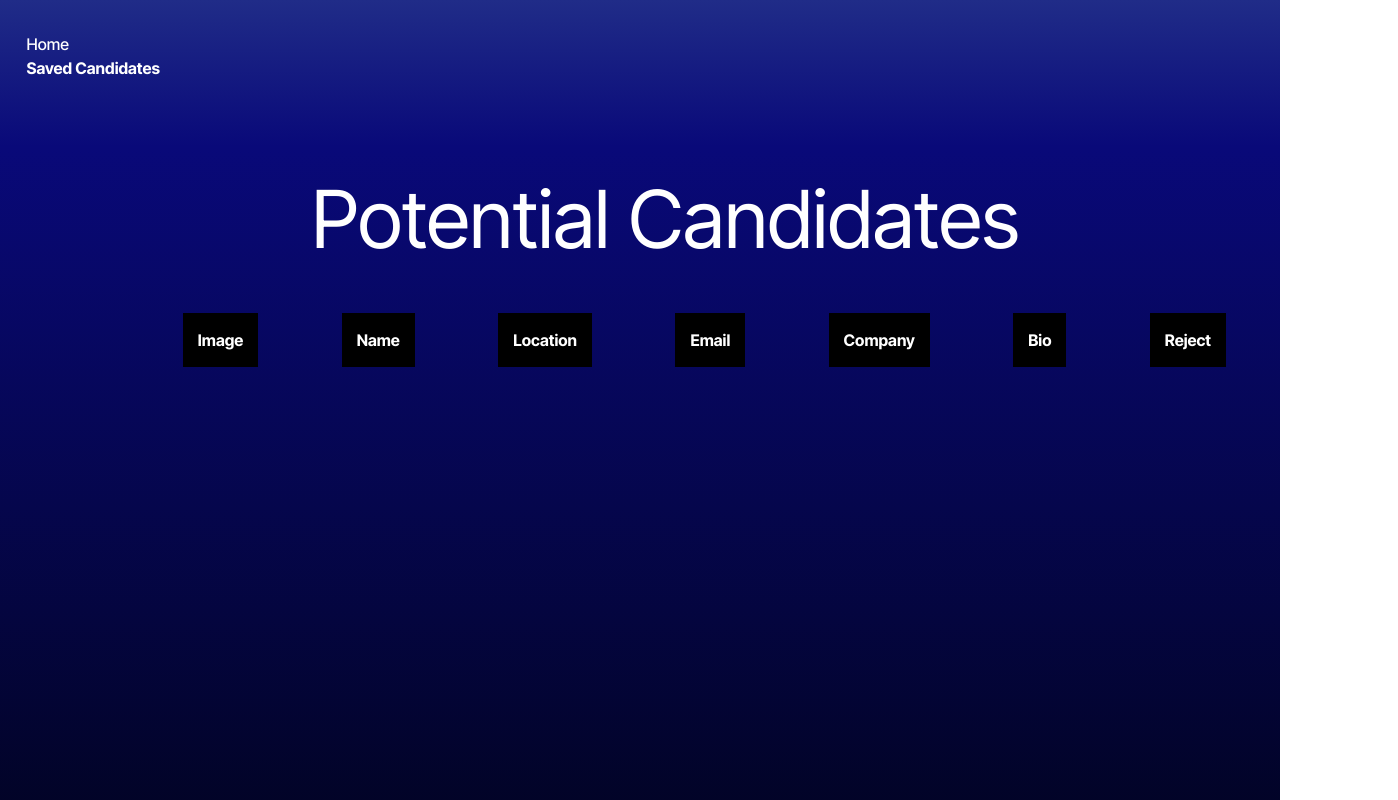
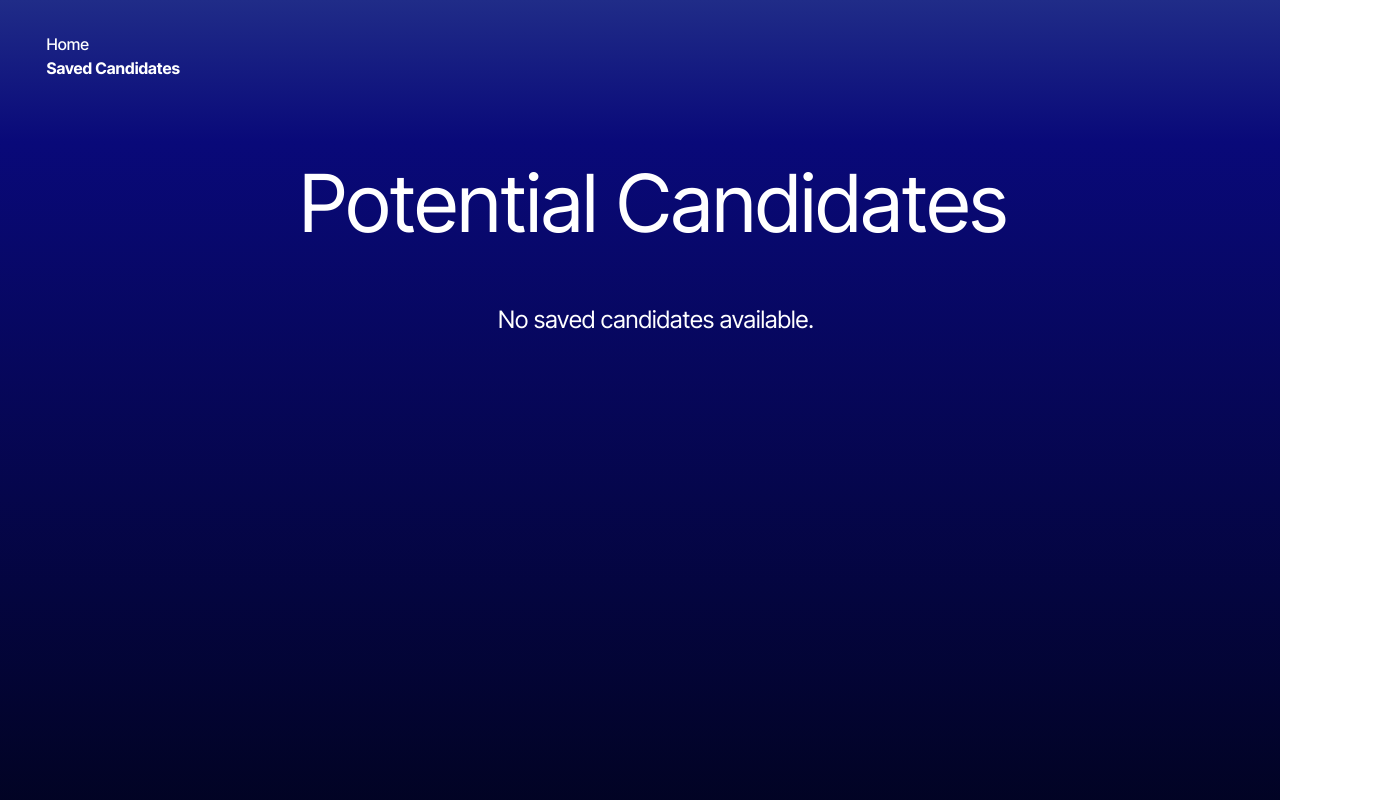
Before and after one commit to TheReal4m4d3u5/candidateSearch, a React (Vite) app: page /saved in a window 1280 px wide. Shown: the top 800 px of the page, 1398 px wide, since content can reach past the window. Built offline with nearby package versions, Linux system fonts and the light colour scheme.

Commit message:
updated no saved candidates

```diff
--- a/src/App.tsx
+++ b/src/App.tsx
@@ -5,7 +5,7 @@ function App() {
   return (
     <>
       <Nav /> {/* Render the navigation component */}
-      <main  style={{ padding: '2em', display: 'flex', flexDirection: 'column', alignItems: 'center' }}>
+      <main  style={{ padding: '1em', display: 'flex', flexDirection: 'column', alignItems: 'center' }}>
         <Outlet /> {/* This is where the matched child route will be rendered */}
       </main>
       <footer>
--- a/src/api/API.tsx
+++ b/src/api/API.tsx
@@ -25,7 +25,7 @@ const searchGithub = async (): Promise<Candidate[]> => {
 
     return data;
   } catch (err) {
-    // console.log('an error occurred', err);
+     console.log('an error occurred', err);
     return [];
   }
 };
--- a/src/pages/CandidateSearch.tsx
+++ b/src/pages/CandidateSearch.tsx
@@ -85,7 +85,7 @@ const CandidateSearch: React.FC = () => {
         {(candidates.length > 0 && candidates.length -1 !== candidateIndex) ? (
           <CandidateCard candidate={candidates[candidateIndex]} addToCanidateList={addToCanidateList} removeFromCanidates={removeFromCanidates}></CandidateCard>
         ) : (
-          <p>No candidates found.</p>
+          <p>No Events found.</p>
         )}
       </div>
     </div>
--- a/src/pages/SavedCandidates.tsx
+++ b/src/pages/SavedCandidates.tsx
@@ -1,5 +1,6 @@
 import React, { useEffect, useState } from 'react';
 import { Candidate } from '../interfaces/Candidate.interface.ts';
+import '../styles/styles.css';
 
 const SavedCandidates: React.FC = () => {
   const [savedCandidates, setSavedCandidates] = useState<Candidate[]>([]);
@@ -24,6 +25,11 @@ const SavedCandidates: React.FC = () => {
 
     <div>
       <div className='pcHeader'>Potential Candidates</div>
+
+      {savedCandidates.length === 0 ? (
+        <p className='noSavedCandidates'>No saved candidates available.</p>
+      ) : (
+
       <table>
         <tbody>
           <thead>
@@ -37,6 +43,8 @@ const SavedCandidates: React.FC = () => {
               <th className='headerReject'>Reject</th>
             </tr>
           </thead>
+
+
 
           {savedCandidates.map(candidate => (
             <div className="savedCandidate" key={candidate.login}>
@@ -84,6 +92,7 @@ const SavedCandidates: React.FC = () => {
           ))}
         </tbody>
       </table>
+      )}
     </div>
   );
 };
--- a/src/styles/styles.css
+++ b/src/styles/styles.css
@@ -252,6 +252,18 @@
 
 
 
+.noSavedCandidates{
+
+  display: flex;
+  flex-wrap: wrap;
+  align-items: center;
+  text-align: center;
+  width: 100%;
+  justify-content: center;
+  font-size: 1.5rem;
+
+}
+
 
 .header {
 
```
